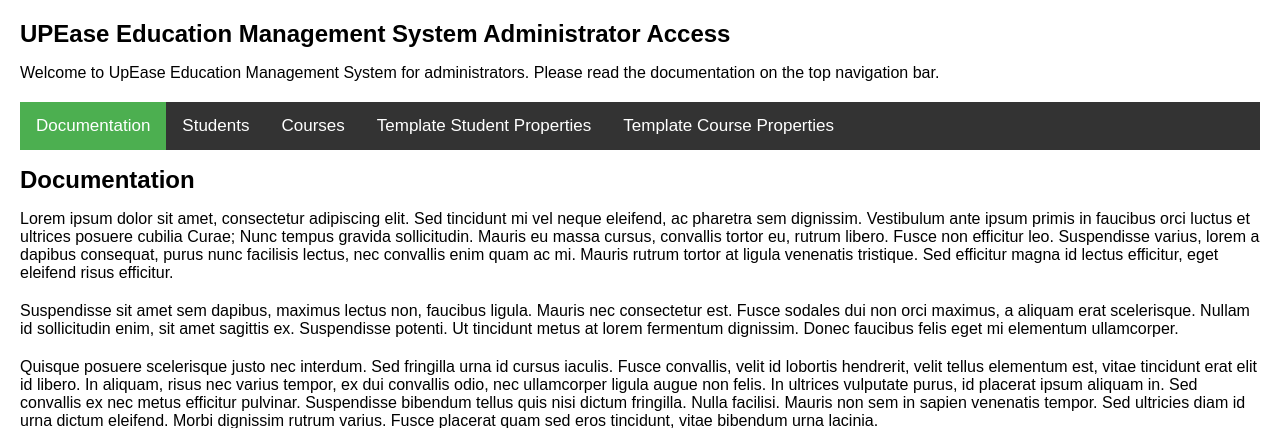
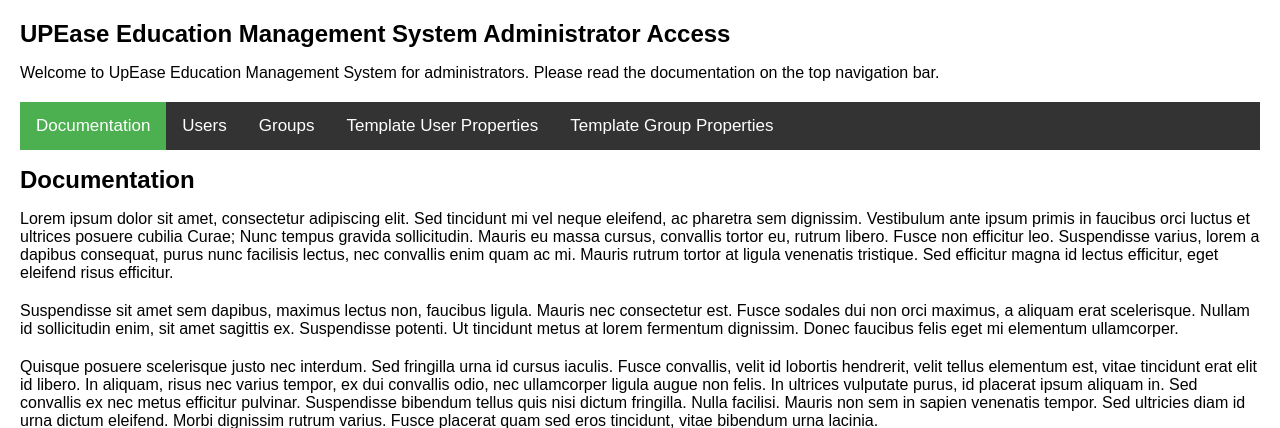
Before and after one commit to karth123/FASTAPI-Microsoft-portal, a FastAPI app: page / in a window 1280 px wide. Shown: the top 428 px of the page. Run offline with FastAPI, Linux system fonts and the light colour scheme.

Commit message:
refactored code

```diff
--- a/Templates/index.html
+++ b/Templates/index.html
@@ -106,18 +106,18 @@
 
   <div class="topnav">
     <a class="active" href="/documentation">Documentation</a>
-    <a href="/students">Students</a>
+    <a href="/users">Users</a>
     <div class="dropdown">
-      <button class="dropbtn">Courses
+      <button class="dropbtn">Groups
         <i class="fa fa-caret-down"></i>
       </button>
       <div class="dropdown-content">
-        <a href="/view_courses">View Courses</a>
-        <a href="/add_courses">Add Courses</a>
+        <a href="/view_groups">View Groups</a>
+        <a href="/add_groups">Add Groups</a>
       </div>
     </div>
-    <a href="/template_student_properties">Template Student Properties</a>
-    <a href="/template_course_properties">Template Course Properties</a>
+    <a href="/template_user_properties">Template User Properties</a>
+    <a href="/template_group_properties">Template Group Properties</a>
   </div>
 
   <div id="content">
--- a/config.dev.cfg
+++ b/config.dev.cfg
@@ -2,10 +2,10 @@
 clientId = aee2e4b1-6610-447a-805b-e3f28994bf67
 clientSecret = mOm8Q~0Vr5Y3Sa2Tjjz3saWs71GXzPrs8DCR5cM7
 tenantId = 3433e2f6-b674-4206-857c-124c3fcfead0
-stu_dir_app = 0a09fe4e-efd0-4779-8b49-f80aaaecb550
-stu_dir_obj = b8b12497-c052-45e8-a5c7-16720a70ff86
-course_dir_app = 21e32d7f-4391-4aaf-bd99-827f65f734eb
-course_dir_obj = 171e4c3e-bf1d-447a-a550-ff23d3c1aded
+user_dir_app = 0a09fe4e-efd0-4779-8b49-f80aaaecb550
+user_dir_obj = b8b12497-c052-45e8-a5c7-16720a70ff86
+group_dir_app = 21e32d7f-4391-4aaf-bd99-827f65f734eb
+group_dir_obj = 171e4c3e-bf1d-447a-a550-ff23d3c1aded
 
 [cosmosdb]
 COSMOS_CONNECTION_STRING =
--- a/server.py
+++ b/server.py
@@ -24,80 +24,80 @@ async def index(request: Request):
 async def documentation(request: Request):
     return templates.TemplateResponse("documentation.html", {"request": request})
 
-@app.get("/students", response_class=HTMLResponse)
-async def students(request: Request):
-    students = await Functions.get_students(functions)
-    return templates.TemplateResponse("students.html", {"request": request, "students": students})
+@app.get("/users", response_class=HTMLResponse)
+async def users(request: Request):
+    users = await Functions.get_users(functions)
+    return templates.TemplateResponse("users.html", {"request": request, "users": users})
 
-@app.get("/{student}/studentprofile", response_class=HTMLResponse)
-async def student_profile(request: Request, student: str):
-    student_profile = await Functions.get_student_profile_properties(functions,student)
-    update_urls = {property: app.url_path_for('update_student_property', student=student, property_name=property) for property
-                   in student_profile}
-    return templates.TemplateResponse("student_profile.html", {"request": request, "student_profile": student_profile, "update_urls": update_urls, "student": student})
+@app.get("/{user}/userprofile", response_class=HTMLResponse)
+async def user_profile(request: Request, user: str):
+    user_profile = await Functions.get_user_profile_properties(functions,user)
+    update_urls = {property: app.url_path_for('update_user_property', user=user, property_name=property) for property
+                   in user_profile}
+    return templates.TemplateResponse("user_profile.html", {"request": request, "user_profile": user_profile, "update_urls": update_urls, "user": user})
 
-@app.post("/{student}/studentprofile/{property_name}")
-async def update_student_property(request: Request, student: str, property_name: str):
+@app.post("/{user}/userprofile/{property_name}")
+async def update_user_property(request: Request, user: str, property_name: str):
     form_data = await request.form()
     property_value = form_data.get('property_value')
-    await Functions.update_student_profile_properties(functions,property_name, property_value, student)
-    return RedirectResponse(url=f'/{student}/studentprofile', status_code=303)
+    await Functions.update_user_profile_properties(functions,property_name, property_value, user)
+    return RedirectResponse(url=f'/{user}/userprofile', status_code=303)
 
-@app.get("/view_courses", response_class=HTMLResponse)
-async def view_courses(request: Request):
-    courses = await Functions.get_courses(functions, config)
-    return templates.TemplateResponse("view_courses.html", {"request": request, "courses": courses})
+@app.get("/view_groups", response_class=HTMLResponse)
+async def view_groups(request: Request):
+    groups = await Functions.get_groups(functions, config)
+    return templates.TemplateResponse("view_groups.html", {"request": request, "groups": groups})
 
-@app.get("/courses/{course}/viewstudents", response_class=HTMLResponse)
-async def view_students_in_a_course(request:Request, course:str):
-    students = await Functions.view_students_in_a_course(functions,course)
-    return templates.TemplateResponse("students.html", {"request": request, "students": students})
+@app.get("/groups/{group}/viewusers", response_class=HTMLResponse)
+async def view_users_in_a_group(request:Request, group:str):
+    users = await Functions.view_users_in_a_group(functions,group)
+    return templates.TemplateResponse("users.html", {"request": request, "users": users})
 
-@app.post("/courses/{course}/addstudents", response_class=HTMLResponse)
-async def add_students(request:Request, course: str, students: List[str] = Form(...)):
-    students = json.loads(students[0])
-    for value in students:
-        await Functions.add_student_to_course_singular(functions,value,course)
+@app.post("/groups/{group}/addusers", response_class=HTMLResponse)
+async def add_users(request:Request, group: str, users: List[str] = Form(...)):
+    users = json.loads(users[0])
+    for value in users:
+        await Functions.add_user_to_group_singular(functions,value,group)
 
-@app.get("/courses/{course}/courseprofile", response_class=HTMLResponse)
-async def course_profile(request: Request, course: str):
-    course_profile = await Functions.get_course_profile_properties(functions,course)
-    update_urls = {property: app.url_path_for('update_course_property', course=course, property_name=property) for property
-                   in course_profile}
+@app.get("/groups/{group}/groupprofile", response_class=HTMLResponse)
+async def group_profile(request: Request, group: str):
+    group_profile = await Functions.get_group_profile_properties(functions,group)
+    update_urls = {property: app.url_path_for('update_group_property', group=group, property_name=property) for property
+                   in group_profile}
 
-    return templates.TemplateResponse("course_profile.html", {"request": request, "course_profile": course_profile, "update_urls": update_urls, "course": course})
+    return templates.TemplateResponse("group_profile.html", {"request": request, "group_profile": group_profile, "update_urls": update_urls, "group": group})
 
-@app.post("/courses/{course}/courseprofile/{property_name}")
-async def update_course_property(request: Request, course: str, property_name: str):
+@app.post("/groups/{group}/groupprofile/{property_name}")
+async def update_group_property(request: Request, group: str, property_name: str):
     form_data = await request.form()
     property_value = form_data.get('property_value')
-    await Functions.update_student_profile_properties(functions,property_name, property_value, course)
-    return RedirectResponse(url=f'/courses/{course}/courseprofile', status_code=303)
+    await Functions.update_user_profile_properties(functions,property_name, property_value, group)
+    return RedirectResponse(url=f'/groups/{group}/groupprofile', status_code=303)
 
 
-@app.get("/template_student_properties", response_class=HTMLResponse)
-async def template_student_properties(request: Request):
-    template_student_properties = await Functions.show_template_student_properties(functions,config)
-    return templates.TemplateResponse("template_student_properties.html", {"request": request, "template_student_properties": template_student_properties})
-@app.post("/template_student_properties")
-async def add_template_student_property(request:Request):
+@app.get("/template_user_properties", response_class=HTMLResponse)
+async def template_user_properties(request: Request):
+    template_user_properties = await Functions.show_template_user_properties(functions,config)
+    return templates.TemplateResponse("template_user_properties.html", {"request": request, "template_user_properties": template_user_properties})
+@app.post("/template_user_properties")
+async def add_template_user_property(request:Request):
     form_data = await request.form()
     property_name = form_data.get('property_name')
-    await Functions.add_template_student_property(functions,config,property_name)
-    return RedirectResponse(url="/template_student_properties", status_code=303)
-@app.post("/delete_template_student_property")
-async def delete_student_property(request: Request):
+    await Functions.add_template_user_property(functions,config,property_name)
+    return RedirectResponse(url="/template_user_properties", status_code=303)
+@app.post("/delete_template_user_property")
+async def delete_user_property(request: Request):
     form_data = await request.form()
     property_value = form_data.get("property_value")
-    await Functions.delete_student_property(functions,config, property_name=property_value)
-    return RedirectResponse(url="/template_student_properties", status_code=303)
+    await Functions.delete_user_property(functions,config, property_name=property_value)
+    return RedirectResponse(url="/template_user_properties", status_code=303)
 
-@app.get("/template_course_properties", response_class=HTMLResponse)
-async def template_course_properties(request: Request):
-    template_course_properties = await Functions.get_template_course_properties(functions,config)
-    return templates.TemplateResponse("template_course_properties.html", {"request": request, "template_course_properties": template_course_properties})
+@app.get("/template_group_properties", response_class=HTMLResponse)
+async def template_group_properties(request: Request):
+    template_group_properties = await Functions.get_template_group_properties(functions,config)
+    return templates.TemplateResponse("template_group_properties.html", {"request": request, "template_group_properties": template_group_properties})
 
-@app.get("/courses/{course}/addstudents", response_class=HTMLResponse)
-async def add_students(request: Request):
-    students = await Functions.get_students(functions)
-    return templates.TemplateResponse("addstudents.html", {"request": request, "students": students})
+@app.get("/groups/{group}/addusers", response_class=HTMLResponse)
+async def add_users(request: Request):
+    users = await Functions.get_users(functions)
+    return templates.TemplateResponse("addusers.html", {"request": request, "users": users})
```
Also changed, not shown: Templates/addusers.html (renamed from Templates/addstudents.html, +26 -26 lines), Templates/group_profile.html (renamed from Templates/course_profile.html, +28 -28 lines), Templates/template_group_properties.html (renamed from Templates/template_course_properties.html, +8 -8 lines), Templates/template_user_properties.html (renamed from Templates/template_student_properties.html, +11 -11 lines), Templates/user_profile.html (renamed from Templates/student_profile.html, +6 -6 lines), Templates/users.html (renamed from Templates/students.html, +21 -21 lines), Templates/view_groups.html (renamed from Templates/view_courses.html, +21 -21 lines), functions.py (+67 -67 lines), styles.css (+6 -6 lines), Templates/view_students.html (deleted), Templates/view_users.html (added).
